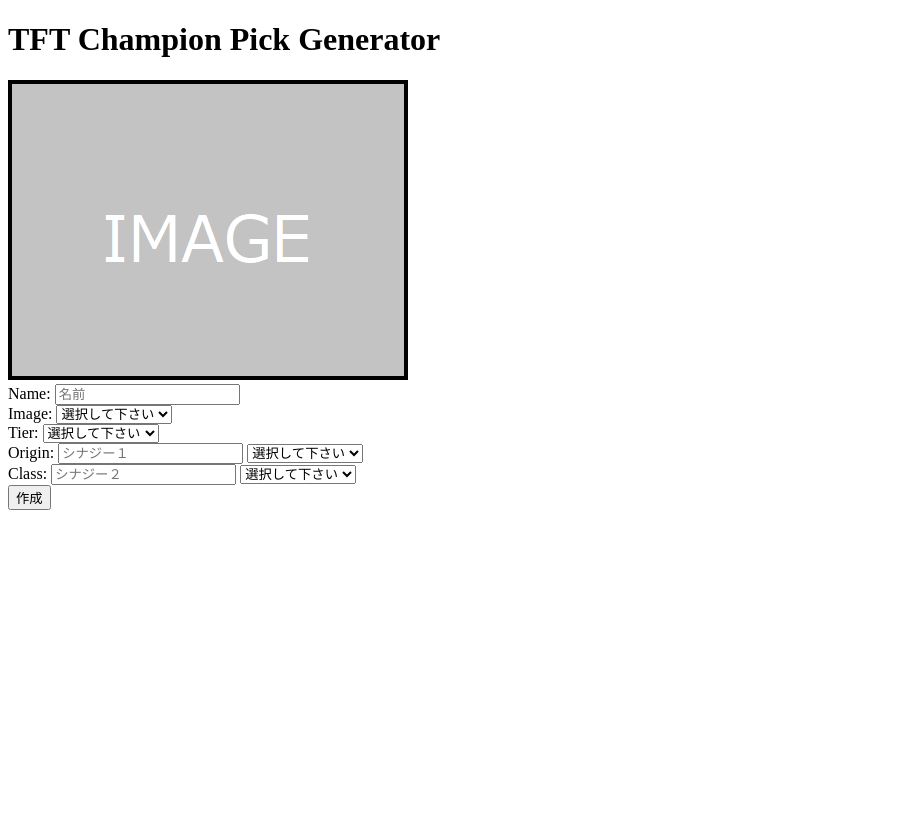
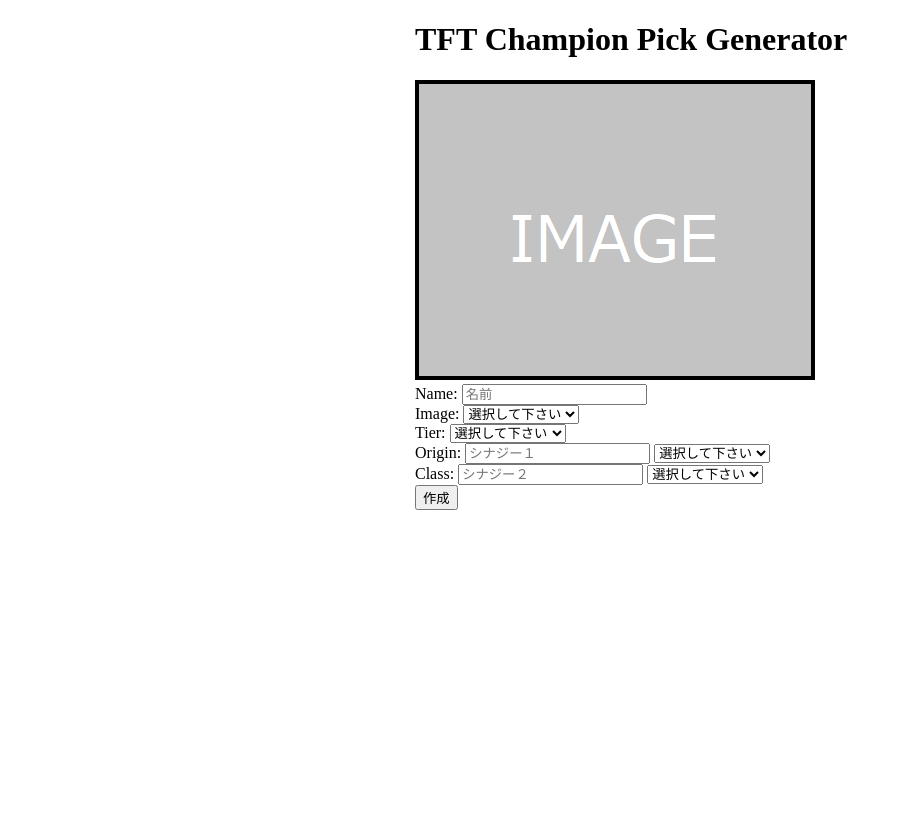
Before and after one commit to ararabo/tftchampionpickgenerator, a Flask app: page / in a window 1280 px wide. Shown: the whole page, without its empty margins (0-902 px from the left). Before the commit the page ends 510 px from the top, so only its background shows below. Run offline with Flask 2, Linux system fonts and the light colour scheme.

Commit message:
add new file(favicon)

```diff
--- a/templates/index.html
+++ b/templates/index.html
@@ -3,9 +3,28 @@
   <head>
     <meta charset="utf-8">
     <meta name="viewport" content="width=device-width, initial-scale=1, shrink-to-fit=no">
-    <title>TFT Champion Picking Generator</title>
+	<title>TFT Champion Pick Generator</title>
+	<link rel="apple-touch-icon" sizes="180x180" href="./static/favicon/apple-touch-icon.png">
+	<link rel="icon" type="image/png" sizes="32x32" href="./static/favicon/favicon-32x32.png">
+	<link rel="icon" type="image/png" sizes="16x16" href="./static/favicon/favicon-16x16.png">
+	<link rel="manifest" href="./static/favicon/site.webmanifest">
+	<link rel="mask-icon" href="./static/favicon/safari-pinned-tab.svg" color="#5bbad5">
+	<meta name="msapplication-TileColor" content="#da532c">
+	<meta name="theme-color" content="#ffffff">
   </head>
+  <style>
+	body{
+		text-align: center;
+		}
+		div#center {
+		width: 450px;
+		height: 800px;
+		text-align: left;
+		margin: auto;
+		}
+  </style>
   <body>
+  	<div id="center">
 		<h1>{{ title }}</h1>
 		<p>{{ tier_message }}</p>
 		<!-- <p>{{ image }}</p> -->
@@ -99,5 +118,6 @@
 				<input type="submit" value="作成">
 			</div>
 		</form>
+	</div>
 </body>
 </html>
```
Also changed, not shown: static/favicon/browserconfig.xml (added, +9 -0 lines), static/favicon/android-chrome-192x192.png (added), static/favicon/android-chrome-256x256.png (added), static/favicon/apple-touch-icon.png (added), static/favicon/favicon-16x16.png (added), static/favicon/favicon-32x32.png (added), static/favicon/favicon.ico (added), static/favicon/mstile-150x150.png (added), static/favicon/safari-pinned-tab.svg (added), static/favicon/site.webmanifest (added). Lines whose indentation alone changed are shown as unchanged.
